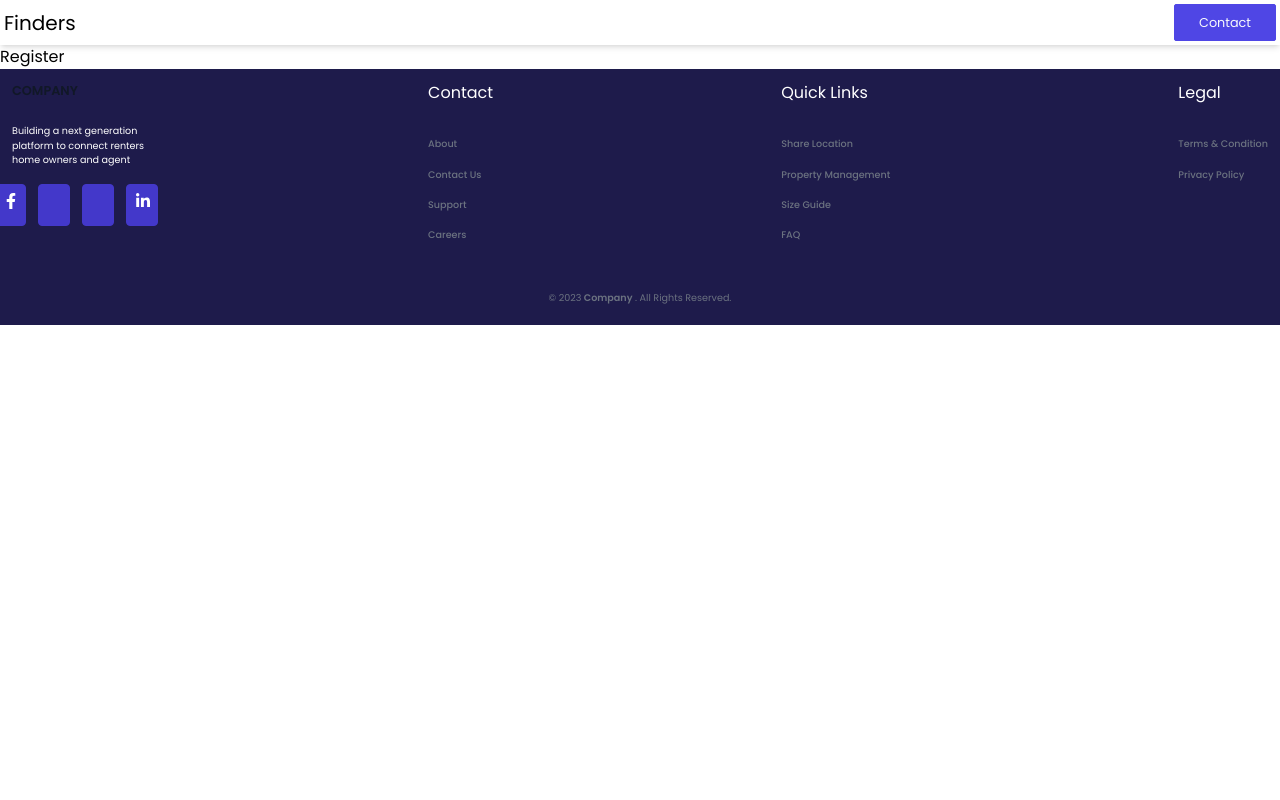
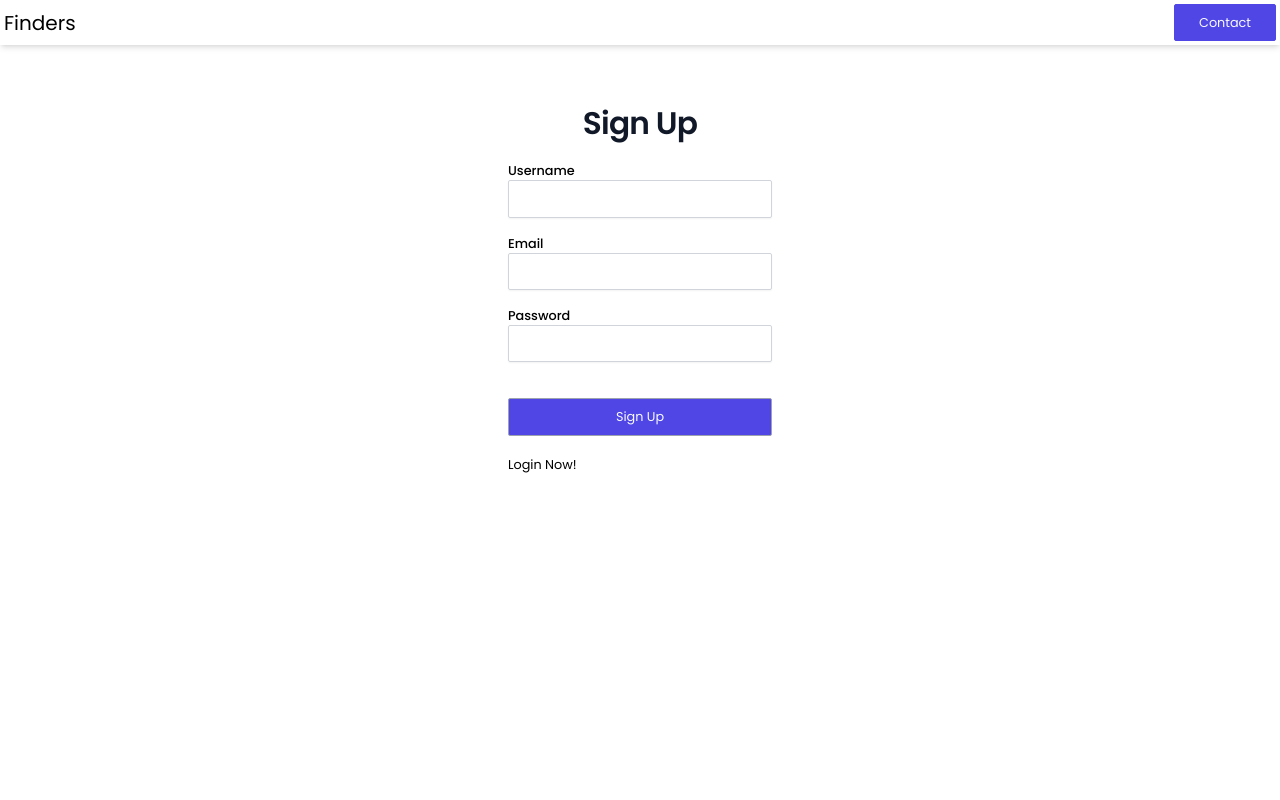
Before and after one commit to martin2986/landingpage-02, a React (Vite) app: page /register in a window 1280 px wide. Shown: the top 800 px of the page. Built offline with nearby package versions, Linux system fonts and the light colour scheme; some icons are missing; the HTML template or start-up script is replaced by a standard one.

Commit message:
created register functionality

```diff
--- a/src/pages/Register.tsx
+++ b/src/pages/Register.tsx
@@ -1,5 +1,89 @@
+import { zodResolver } from "@hookform/resolvers/zod";
+import { SubmitHandler, useForm } from "react-hook-form";
+import { z } from "zod";
+import AuthLayout from "../layout/AuthLayout";
+import Inputs from "../components/Inputs";
+import { useNavigate } from "react-router-dom";
+import { Link } from "react-router-dom";
+import { Buttons } from "@/UI/Buttons";
+import axios from "axios";
+export const registerFormSchema = z.object({
+  username: z
+    .string()
+    .min(3, { message: "Username must be at least 3 characters" }),
+  email: z
+    .string()
+    .min(1, { message: "Email is required" })
+    .email("Invalid email address"),
+  password: z
+    .string()
+    .min(6, { message: "Password must be at least 6 characters" }),
+});
+
+type formFields = z.infer<typeof registerFormSchema>;
+
 const Register = () => {
-  return <div>Register</div>;
+  const navigate = useNavigate();
+  const {
+    register,
+    handleSubmit,
+    reset,
+    setError,
+    formState: { errors, isSubmitting },
+  } = useForm<formFields>({
+    resolver: zodResolver(registerFormSchema),
+  });
+
+  const onSubmit: SubmitHandler<formFields> = async (data) => {
+    try {
+      const response = await axios.post("/api/auth/signup", data);
+      console.log(response.data);
+      reset();
+      navigate("/");
+    } catch (err: any) {
+      setError("root", {
+        message: err.response.data.message || "An error occurred during login.",
+      });
+    }
+  };
+  return (
+    <AuthLayout AUTH_TITLE="Sign Up">
+      {errors.root && (
+        <div className="text-red-500 text-sm mb-4">{errors.root.message}</div>
+      )}
+      <form onSubmit={handleSubmit(onSubmit)}>
+        <Inputs
+          label="Username"
+          name="username"
+          type="text"
+          register={register}
+          error={errors?.username?.message}
+        />
+        <Inputs
+          name="email"
+          label="Email"
+          type="email"
+          register={register}
+          error={errors?.email?.message}
+        />
+        <Inputs
+          name="password"
+          label="Password"
+          type="password"
+          register={register}
+          error={errors?.password?.message}
+        />
+        <Buttons className="w-full mt-5" disabled={isSubmitting}>
+          {isSubmitting ? "Loading..." : "Sign Up"}
+        </Buttons>
+        <div className="mt-4">
+          <Link to="/login" className="text-black text-sm">
+            Login Now!
+          </Link>
+        </div>
+      </form>
+    </AuthLayout>
+  );
 };
 
 export default Register;
```
